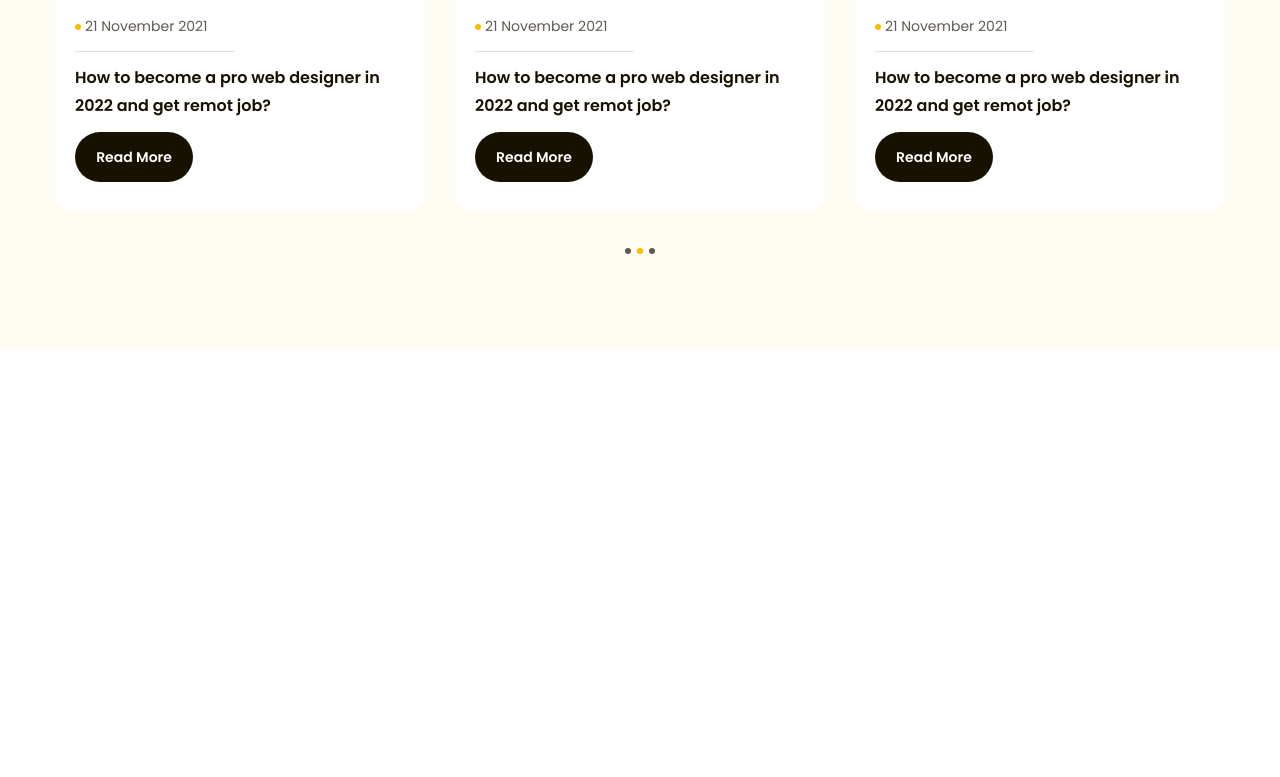
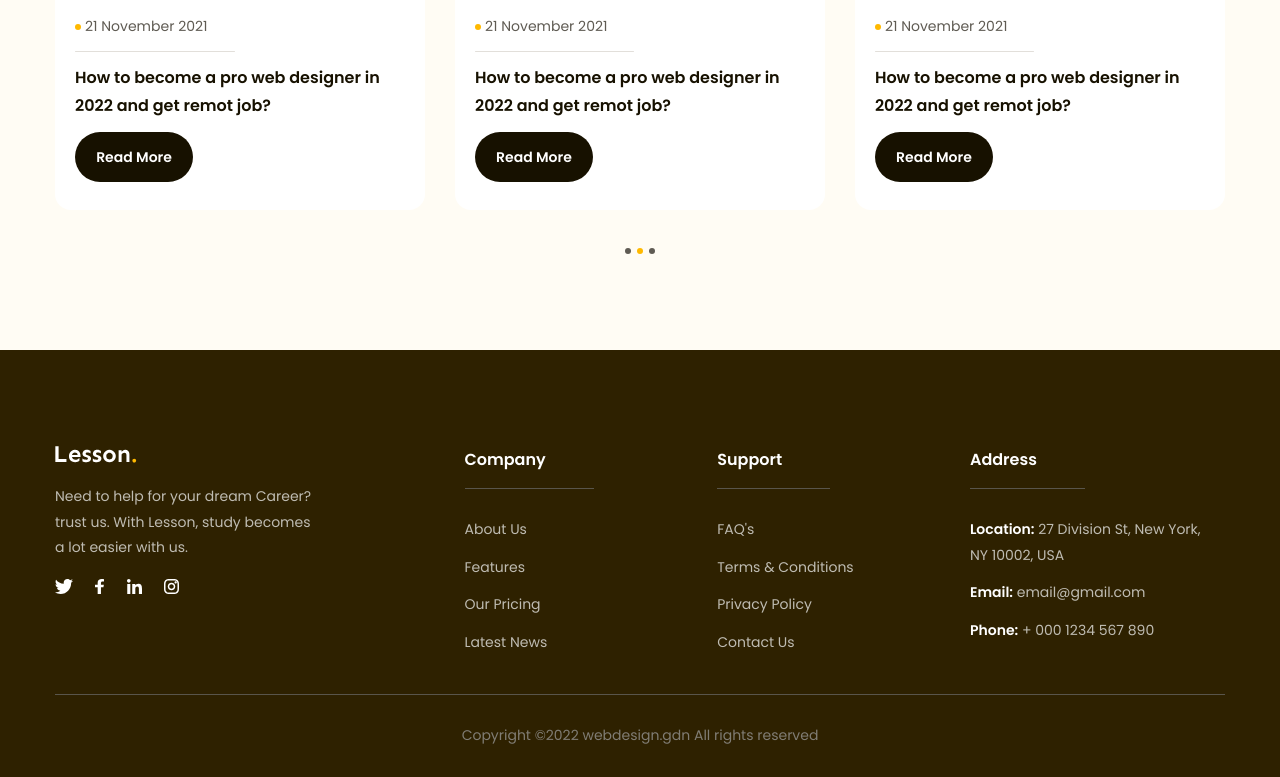
Before and after one commit to nvdao03/Education_Platform, a plain HTML site: page index.html in a window 1280 px wide. Shown: the part 4319-5096 px from the top of the page. Drawn offline with Linux system fonts and the light colour scheme; files whose address does not match are found by name; a web font is replaced by a local one.

Commit message:
Create section footer

```diff
--- a/assets/css/style.css
+++ b/assets/css/style.css
@@ -703,3 +703,81 @@ a {
     background-color: #ffb900;
     cursor: default;
 }
+
+/* =============== Footer ================== */
+.footer {
+    padding: 96px 0 28px 0;
+    background-color: #2e2100;
+}
+
+.footer .row {
+    display: flex;
+    border-bottom: 1px solid #59554b;
+    padding-bottom: 38px;
+}
+
+.footer .row .column:first-child {
+    width: 35%;
+}
+
+.footer .row .column {
+    width: 21.6%;
+}
+
+.footer .row .desc {
+    margin: 18px 0;
+    max-width: 267px;
+    color: #bfbcb2;
+    font-size: 1.4rem;
+    font-weight: 400;
+    line-height: 1.85; /* 185.714% */
+}
+
+.footer .row a {
+    margin-right: 18px;
+}
+
+.footer .row .heading {
+    display: inline-block;
+    color: #fff;
+    font-size: 1.6rem;
+    font-weight: 600;
+    line-height: 1.75; /* 175% */
+    padding-bottom: 14px;
+    padding-right: 48px;
+    border-bottom: 1px solid #59554b;
+}
+
+.footer .row .list {
+    margin-top: 28px;
+}
+
+.footer .list a {
+    display: inline-block;
+    color: #bfbcb2;
+    font-size: 1.4rem;
+    font-weight: 400;
+    margin-bottom: 12px;
+    line-height: 1.85; /* 185.714% */
+}
+
+.footer .list li:last-child a {
+    margin: 0;
+}
+
+.footer .list strong {
+    color: #fff;
+    font-weight: 600;
+}
+
+.footer .copyright {
+    margin: 28px 0 0 0;
+}
+
+.footer .copyright .desc {
+    color: #807d74;
+    text-align: center;
+    font-size: 1.4rem;
+    font-weight: 400;
+    line-height: 1.85; /* 185.714% */
+}
--- a/index.html
+++ b/index.html
@@ -53,7 +53,7 @@
         </header>
 
         <!-- Content -->
-        <main style="height: 5000px">
+        <main>
             <!-- Hero -->
             <div class="hero">
                 <div class="main-content">
@@ -399,7 +399,7 @@
                                 a promotion, a raise, or starting a new career.
                             </p>
                             <p class="desc">Lesson Impact Report (2022)</p>
-                            <a href="" class="btn btn-feature">Sign Up</a>
+                            <a href="#!" class="btn btn-feature">Sign Up</a>
                         </div>
                     </div>
                 </div>
@@ -628,5 +628,109 @@
                 </div>
             </div>
         </main>
+
+        <!-- Footer -->
+        <footer class="footer">
+            <div class="main-content">
+                <div class="row">
+                    <!-- Column 1 -->
+                    <div class="column">
+                        <img
+                            src="./assets/img/Lesson_white..svg"
+                            alt="Lesson"
+                            class="logo"
+                        />
+                        <p class="desc">
+                            Need to help for your dream Career? trust us. With
+                            Lesson, study becomes a lot easier with us.
+                        </p>
+                        <div class="socials">
+                            <a href="#!">
+                                <img src="./assets/icons/twitter.svg" alt="" />
+                            </a>
+                            <a href="#!">
+                                <img src="./assets/icons/f.svg" alt="" />
+                            </a>
+                            <a href="#!">
+                                <img
+                                    src="./assets/icons/linked_in.svg"
+                                    alt=""
+                                />
+                            </a>
+                            <a href="#!">
+                                <img
+                                    src="./assets/icons/instagram.svg"
+                                    alt=""
+                                />
+                            </a>
+                        </div>
+                    </div>
+                    <!-- Column 2 -->
+                    <div class="column">
+                        <h3 class="heading">Company</h3>
+                        <ul class="list">
+                            <li>
+                                <a href="#!">About Us</a>
+                            </li>
+                            <li>
+                                <a href="#!">Features</a>
+                            </li>
+                            <li>
+                                <a href="#!">Our Pricing</a>
+                            </li>
+                            <li>
+                                <a href="#!">Latest News</a>
+                            </li>
+                        </ul>
+                    </div>
+                    <!-- Column 3 -->
+                    <div class="column">
+                        <h3 class="heading">Support</h3>
+                        <ul class="list">
+                            <li>
+                                <a href="#!">FAQ's</a>
+                            </li>
+                            <li>
+                                <a href="#!">Terms & Conditions</a>
+                            </li>
+                            <li>
+                                <a href="#!">Privacy Policy</a>
+                            </li>
+                            <li>
+                                <a href="#!">Contact Us</a>
+                            </li>
+                        </ul>
+                    </div>
+                    <!-- Column 4 -->
+                    <div class="column">
+                        <h3 class="heading">Address</h3>
+                        <ul class="list">
+                            <li>
+                                <a href="#!">
+                                    <strong>Location:</strong> 27 Division St,
+                                    New York, NY 10002, USA
+                                </a>
+                            </li>
+                            <li>
+                                <a href="#!">
+                                    <strong>Email:</strong> email@gmail.com
+                                </a>
+                            </li>
+                            <li>
+                                <a href="#!">
+                                    <strong>Phone:</strong> + 000 1234 567 890
+                                </a>
+                            </li>
+                        </ul>
+                    </div>
+                </div>
+
+                <div class="copyright">
+                    <p class="desc">
+                        Copyright ©2022 webdesign.gdn All rights reserved
+                    </p>
+                </div>
+            </div>
+        </footer>
     </body>
 </html>
```
Also changed, not shown: assets/icons/f.svg (added), assets/icons/instagram.svg (added), assets/icons/linked_in.svg (added), assets/icons/twitter.svg (added), assets/img/Lesson_white..svg (added).
